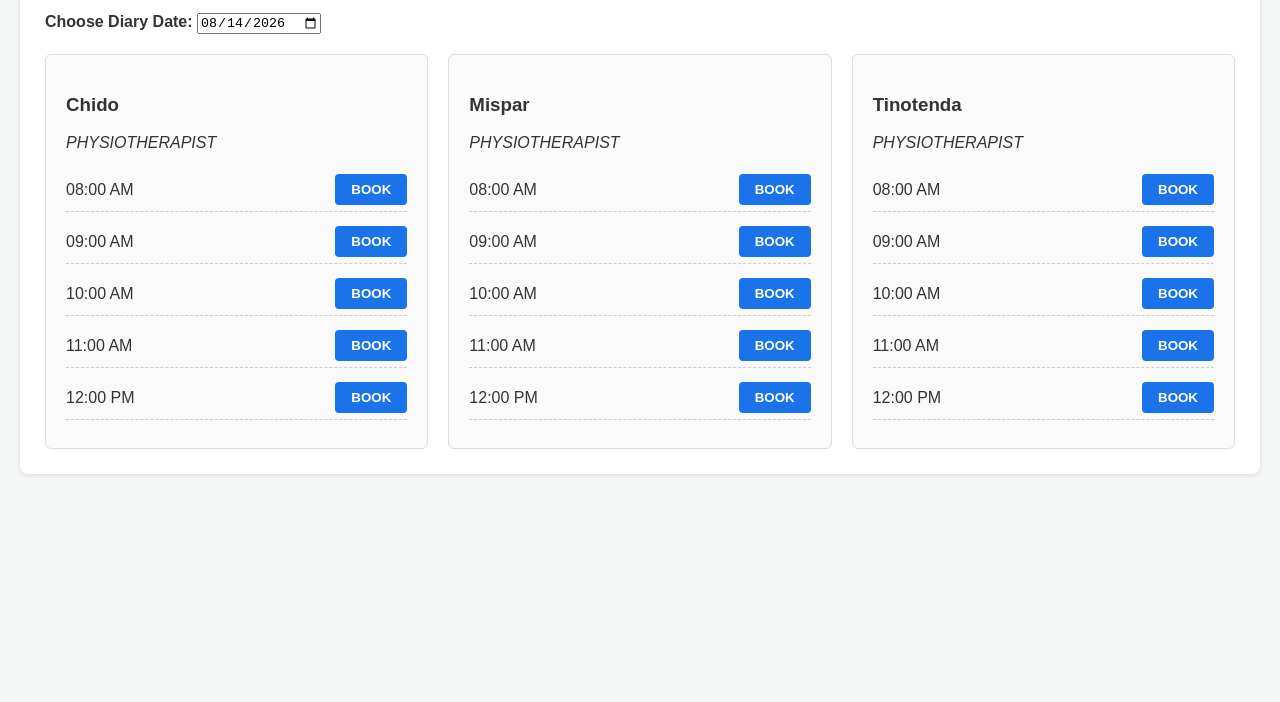
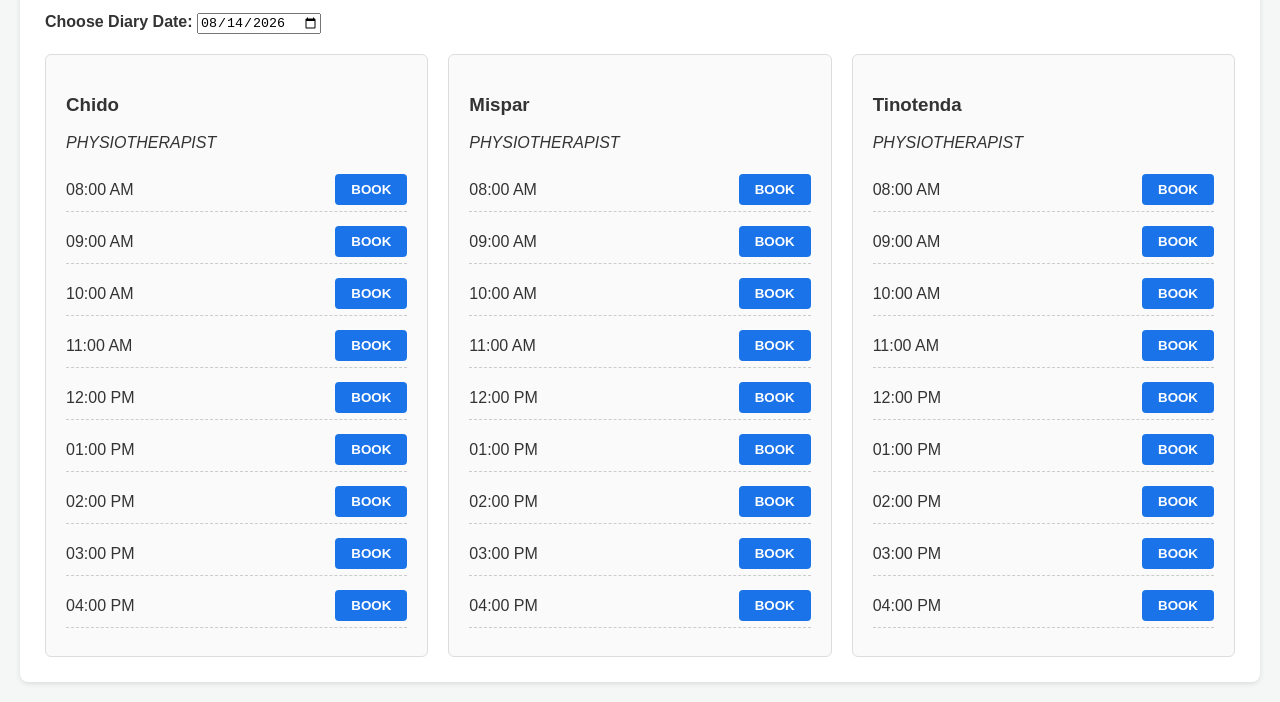
Before and after one commit to seventhavenuephysio-tech/wellness-portal, a website: page frontend/index.html in a window 1280 px wide. Shown: the part 264-966 px from the top of the page. Before the commit the page ends 800 px from the top, so only its background shows below. Drawn offline with Linux system fonts and the light colour scheme; no server answers.

Commit message:
Update index.html

```diff
--- a/frontend/index.html
+++ b/frontend/index.html
@@ -80,6 +80,7 @@
     </style>
 </head>
 <body>
+
     <header>
         <div>
             <h2>🌿 Wellness Hub</h2>
@@ -93,6 +94,7 @@
     <div class="diary-section">
         <h1>Physiotherapist Appointment Diary</h1>
         <p>Live status connected to MongoDB Atlas Cloud!</p>
+
         <label for="diaryDate"><strong>Choose Diary Date:</strong></label>
         <input type="date" id="diaryDate" value="2026-08-14" onchange="fetchAndRenderBookings()">
 
@@ -106,6 +108,10 @@
                 <div class="slot"><span>10:00 AM</span> <button onclick="bookSlot('Chido', '10:00 AM')">BOOK</button></div>
                 <div class="slot"><span>11:00 AM</span> <button onclick="bookSlot('Chido', '11:00 AM')">BOOK</button></div>
                 <div class="slot"><span>12:00 PM</span> <button onclick="bookSlot('Chido', '12:00 PM')">BOOK</button></div>
+                <div class="slot"><span>01:00 PM</span> <button onclick="bookSlot('Chido', '01:00 PM')">BOOK</button></div>
+                <div class="slot"><span>02:00 PM</span> <button onclick="bookSlot('Chido', '02:00 PM')">BOOK</button></div>
+                <div class="slot"><span>03:00 PM</span> <button onclick="bookSlot('Chido', '03:00 PM')">BOOK</button></div>
+                <div class="slot"><span>04:00 PM</span> <button onclick="bookSlot('Chido', '04:00 PM')">BOOK</button></div>
             </div>
 
             <!-- Mispar -->
@@ -117,6 +123,10 @@
                 <div class="slot"><span>10:00 AM</span> <button onclick="bookSlot('Mispar', '10:00 AM')">BOOK</button></div>
                 <div class="slot"><span>11:00 AM</span> <button onclick="bookSlot('Mispar', '11:00 AM')">BOOK</button></div>
                 <div class="slot"><span>12:00 PM</span> <button onclick="bookSlot('Mispar', '12:00 PM')">BOOK</button></div>
+                <div class="slot"><span>01:00 PM</span> <button onclick="bookSlot('Mispar', '01:00 PM')">BOOK</button></div>
+                <div class="slot"><span>02:00 PM</span> <button onclick="bookSlot('Mispar', '02:00 PM')">BOOK</button></div>
+                <div class="slot"><span>03:00 PM</span> <button onclick="bookSlot('Mispar', '03:00 PM')">BOOK</button></div>
+                <div class="slot"><span>04:00 PM</span> <button onclick="bookSlot('Mispar', '04:00 PM')">BOOK</button></div>
             </div>
 
             <!-- Tinotenda -->
@@ -128,6 +138,10 @@
                 <div class="slot"><span>10:00 AM</span> <button onclick="bookSlot('Tinotenda', '10:00 AM')">BOOK</button></div>
                 <div class="slot"><span>11:00 AM</span> <button onclick="bookSlot('Tinotenda', '11:00 AM')">BOOK</button></div>
                 <div class="slot"><span>12:00 PM</span> <button onclick="bookSlot('Tinotenda', '12:00 PM')">BOOK</button></div>
+                <div class="slot"><span>01:00 PM</span> <button onclick="bookSlot('Tinotenda', '01:00 PM')">BOOK</button></div>
+                <div class="slot"><span>02:00 PM</span> <button onclick="bookSlot('Tinotenda', '02:00 PM')">BOOK</button></div>
+                <div class="slot"><span>03:00 PM</span> <button onclick="bookSlot('Tinotenda', '03:00 PM')">BOOK</button></div>
+                <div class="slot"><span>04:00 PM</span> <button onclick="bookSlot('Tinotenda', '04:00 PM')">BOOK</button></div>
             </div>
         </div>
     </div>
@@ -145,9 +159,11 @@
             const badge = document.getElementById("statusBadge");
             badge.innerText = "Checking...";
             badge.className = "status-badge status-offline";
+
             try {
                 const response = await fetch(API_BASE_URL + "/?t=" + Date.now(), { cache: "no-store" });
                 const data = await response.json();
+
                 if (data.status === "online" && data.dbConnected) {
                     badge.innerText = "Database Online 🟢";
                     badge.className = "status-badge status-online";
@@ -187,7 +203,6 @@
                     // 2. Disable booked buttons for the current date
                     bookings.forEach(b => {
                         const bookingDate = cleanDateString(b.date);
-
                         if (bookingDate === currentDate) {
                             const cards = document.querySelectorAll(".therapist-card");
                             cards.forEach(card => {
@@ -220,6 +235,7 @@
         async function bookSlot(therapist, time) {
             const date = cleanDateString(document.getElementById("diaryDate").value);
             const patientName = prompt(`Enter patient name for ${therapist} at ${time}:`);
+
             if (!patientName) return;
 
             try {
```
